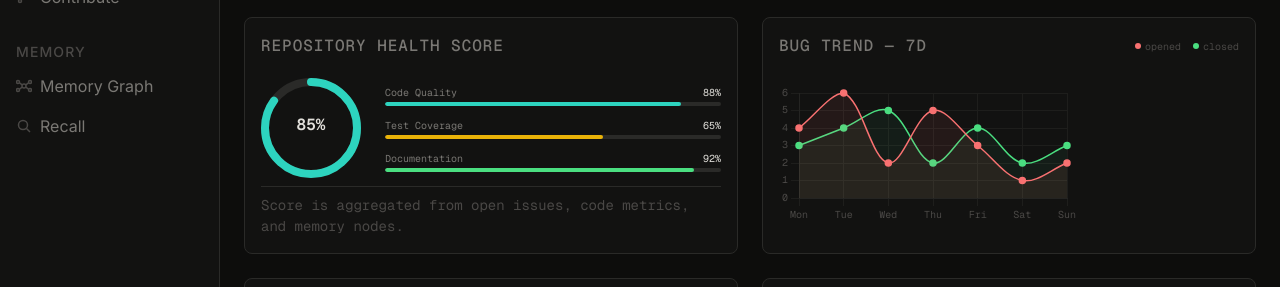
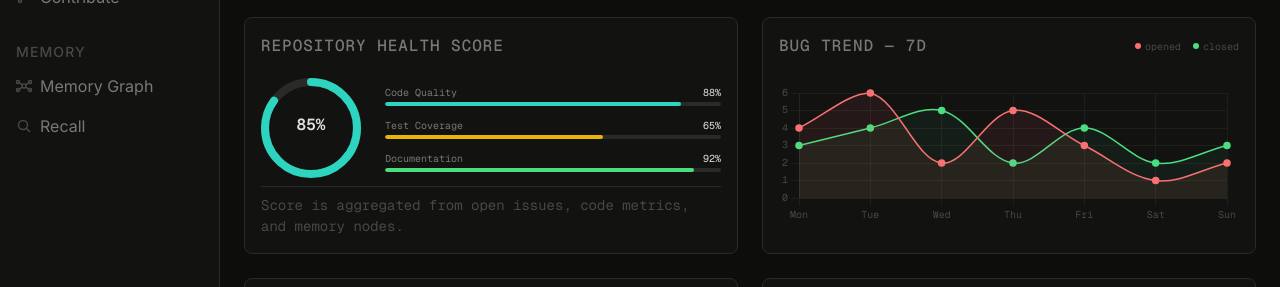
Before and after one commit to yashhh-23/dev-context-cognee, a Next.js app in the folder frontend/: page /overview in a window 1280 px wide. Shown: the part 343-630 px from the top of the page. Built offline with nearby package versions, Linux system fonts and the light colour scheme; no server answers.

Commit message:
style(frontend): fix bug trend chart width to occupy full space

```diff
--- a/frontend/src/app/overview/OverviewClient.tsx
+++ b/frontend/src/app/overview/OverviewClient.tsx
@@ -126,13 +126,15 @@ export default function OverviewClient() {
               <LegendDot color="#4ade80" label="closed" />
             </div>
           </div>
-          <div style={{ flex: 1, display: 'flex', alignItems: 'center', padding: 'var(--space-2) 0' }}>
+          <div style={{ flex: 1, display: 'flex', alignItems: 'center', padding: 'var(--space-2) 0', width: '100%' }}>
             {trendData && trendData.labels && trendData.labels.length > 0 ? (
-              <BugTrendChart
-                labels={trendData.labels}
-                opened={trendData.opened}
-                closed={trendData.closed}
-              />
+              <div style={{ width: '100%' }}>
+                <BugTrendChart
+                  labels={trendData.labels}
+                  opened={trendData.opened}
+                  closed={trendData.closed}
+                />
+              </div>
             ) : (
               <div className="empty-state" style={{ width: '100%', padding: 'var(--space-4)' }}>
                 <p>No issue data yet — configure your repo details</p>
--- a/frontend/src/components/ui/BugTrendChart.tsx
+++ b/frontend/src/components/ui/BugTrendChart.tsx
@@ -88,7 +88,7 @@ export default function BugTrendChart({ labels, opened, closed }: BugTrendChartP
   }
 
   return (
-    <div style={{ position: 'relative', height: 140 }}>
+    <div style={{ position: 'relative', height: 140, width: '100%' }}>
       <Line options={options} data={data} />
     </div>
   )
```
